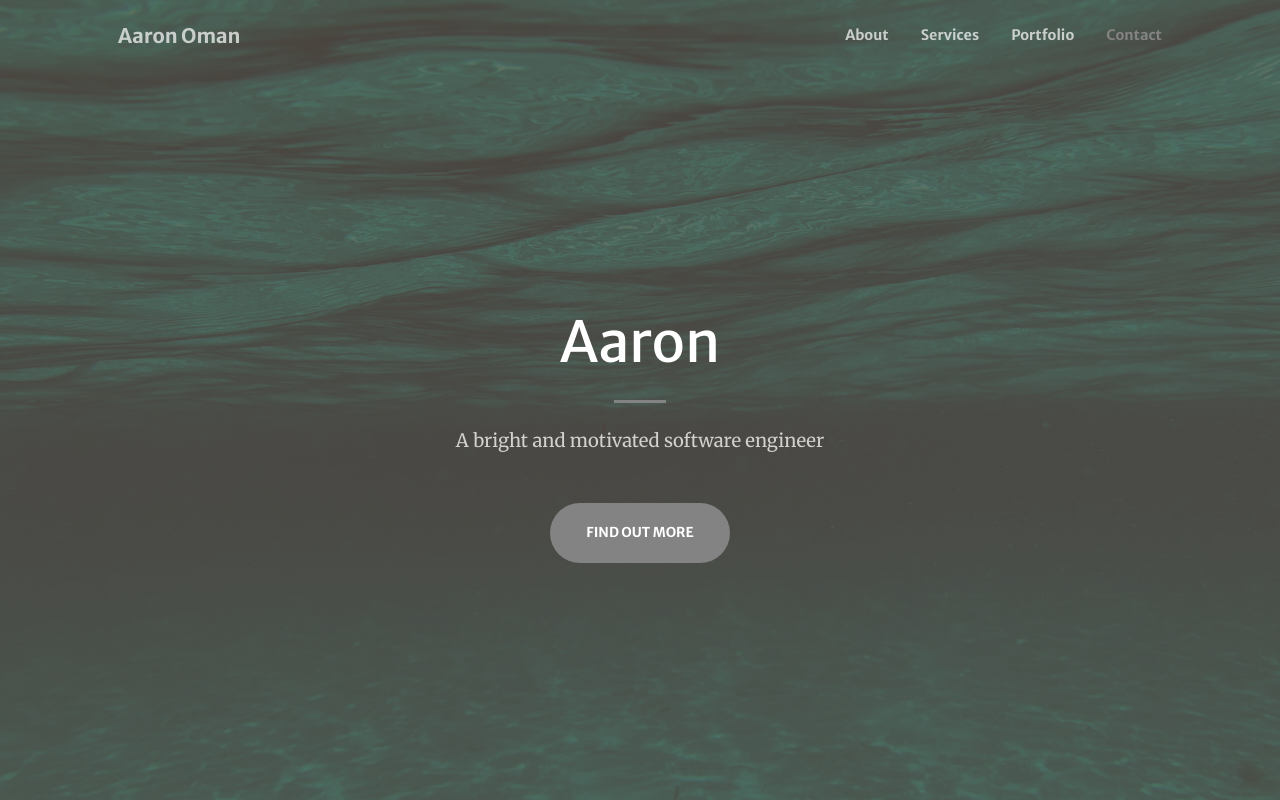
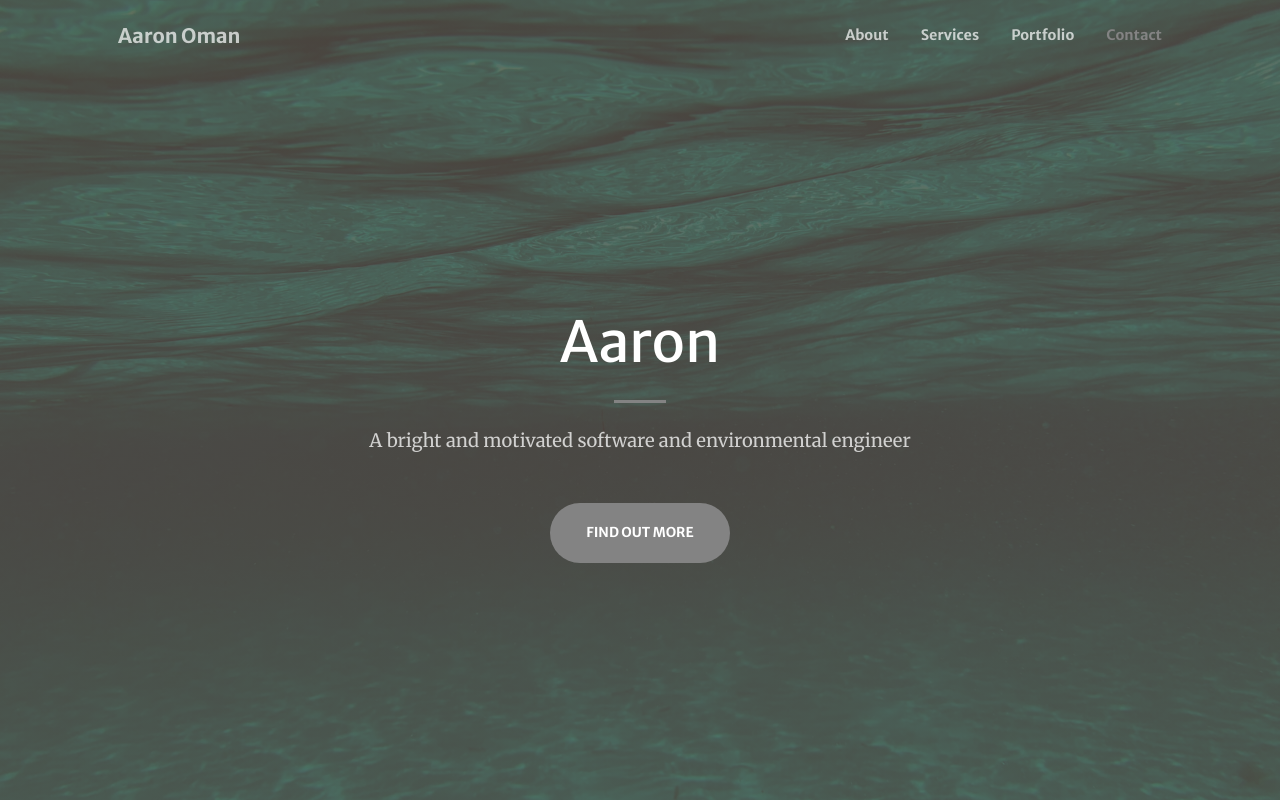
Before and after one commit to aaronoman/portfolio, a plain HTML site: page index.html in a window 1280 px wide. Shown: the top 800 px of the page. Drawn offline with nearby package versions, Linux system fonts and the light colour scheme; some packages are replaced by stand-ins of ours; a script that the page names is missing.

Commit message:
Update index.html

```diff
--- a/index.html
+++ b/index.html
@@ -44,7 +44,7 @@
                         <hr class="divider" />
                     </div>
                     <div class="col-lg-8 align-self-baseline">
-                        <p class="text-white-75 mb-5">A bright and motivated software engineer</p>
+                        <p class="text-white-75 mb-5">A bright and motivated software and environmental engineer</p>
                         <a class="btn btn-primary btn-xl" href="#about">Find Out More</a>
                     </div>
                 </div>
```
